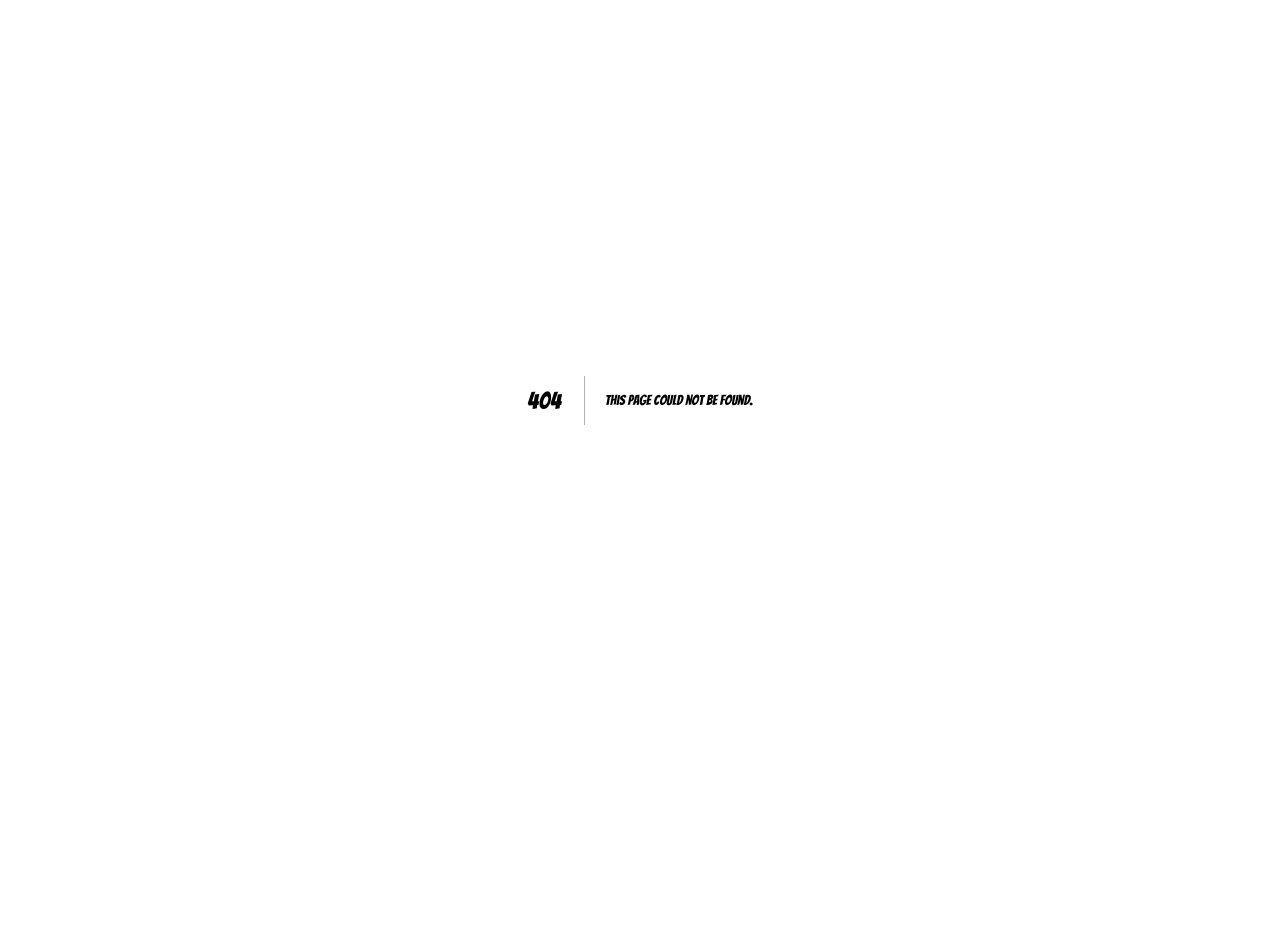
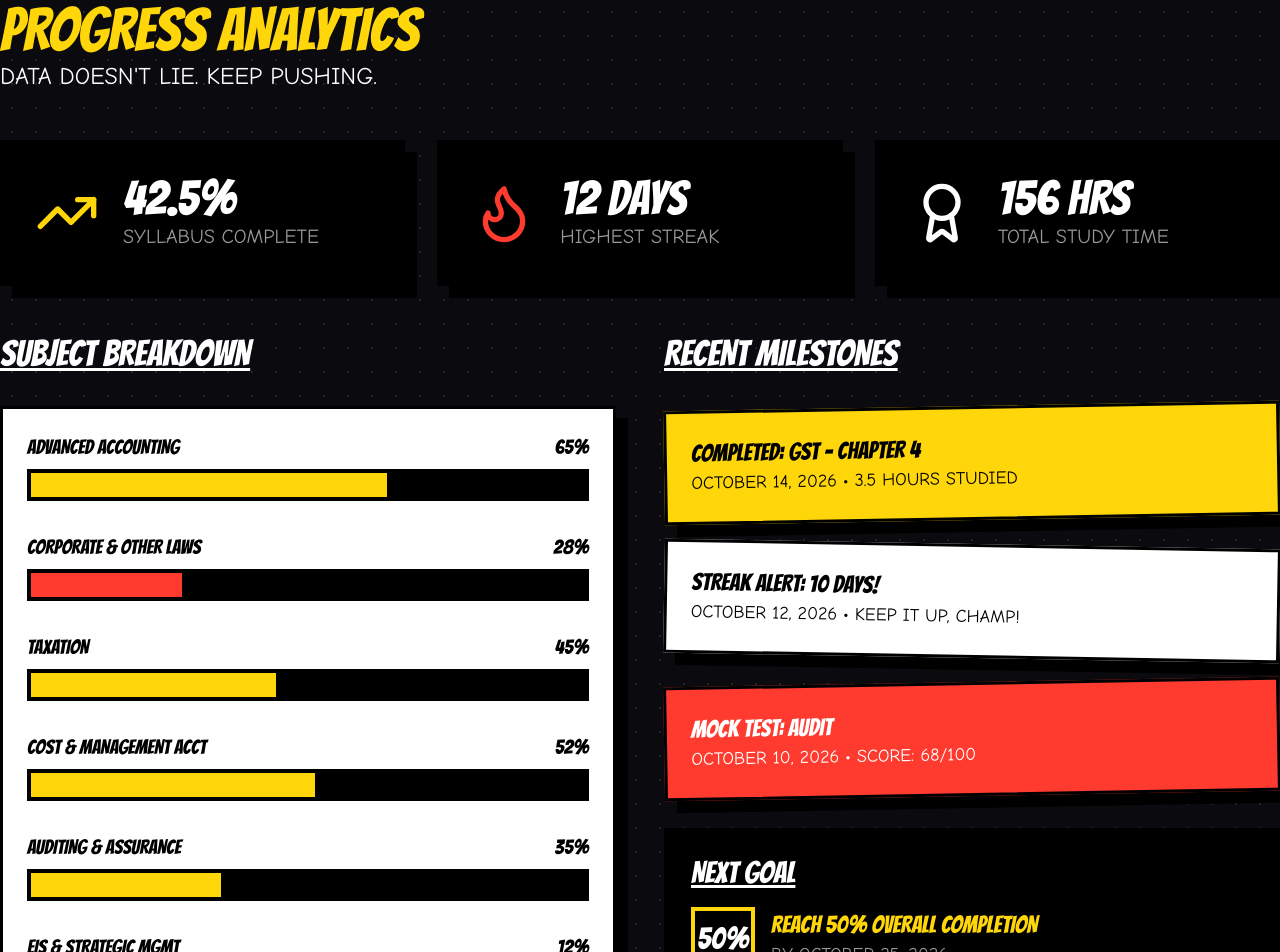
Before and after one commit to VedantJadhav701/ca-orbit, a Next.js app in the folder frontend/: page /progress in a window 1280 px wide. Before the commit this address had no page. Shown: the top 952 px of the page. Before the commit the page ends 800 px from the top, so only its background shows below. Built offline with nearby package versions, Linux system fonts and the light colour scheme.

Commit message:
feat: implement progress tracking with subject-wise analytics and milestone UI

```diff
--- /dev/null
+++ b/frontend/src/app/progress/page.tsx
@@ -0,0 +1,105 @@
+"use client";
+
+import React from "react";
+import { StatsCard } from "@/components/StatsCard";
+import { ProgressBar } from "@/components/ProgressBar";
+import { TrendingUp, Award, Flame, Calendar } from "lucide-react";
+
+export default function ProgressPage() {
+  const subjects = [
+    { name: "ADVANCED ACCOUNTING", progress: 65, color: "primary" },
+    { name: "CORPORATE & OTHER LAWS", progress: 28, color: "secondary" },
+    { name: "TAXATION", progress: 45, color: "primary" },
+    { name: "COST & MANAGEMENT ACCT", progress: 52, color: "primary" },
+    { name: "AUDITING & ASSURANCE", progress: 35, color: "primary" },
+    { name: "EIS & STRATEGIC MGMT", progress: 12, color: "secondary" },
+    { name: "FINANCIAL MANAGEMENT", progress: 58, color: "primary" },
+  ];
+
+  return (
+    <div className="space-y-12">
+      <header className="flex justify-between items-end">
+        <div>
+          <h1 className="text-6xl font-heading text-primary">PROGRESS ANALYTICS</h1>
+          <p className="text-2xl font-body">DATA DOESN'T LIE. KEEP PUSHING.</p>
+        </div>
+      </header>
+
+      {/* High Level Stats */}
+      <div className="grid grid-cols-1 md:grid-cols-3 gap-8">
+        <div className="neo-card bg-black text-white flex items-center space-x-6 p-8 border-primary">
+          <TrendingUp className="w-16 h-16 text-primary" />
+          <div>
+            <div className="text-5xl font-heading">42.5%</div>
+            <div className="text-xl font-body uppercase opacity-60">Syllabus Complete</div>
+          </div>
+        </div>
+        <div className="neo-card bg-black text-white flex items-center space-x-6 p-8 border-secondary">
+          <Flame className="w-16 h-16 text-secondary" />
+          <div>
+            <div className="text-5xl font-heading">12 DAYS</div>
+            <div className="text-xl font-body uppercase opacity-60">Highest Streak</div>
+          </div>
+        </div>
+        <div className="neo-card bg-black text-white flex items-center space-x-6 p-8 border-white">
+          <Award className="w-16 h-16 text-white" />
+          <div>
+            <div className="text-5xl font-heading">156 HRS</div>
+            <div className="text-xl font-body uppercase opacity-60">Total Study Time</div>
+          </div>
+        </div>
+      </div>
+
+      <div className="grid grid-cols-1 lg:grid-cols-2 gap-12">
+        {/* Subject Breakdown */}
+        <div className="space-y-8">
+          <h2 className="text-4xl font-heading underline flex items-center space-x-2">
+            <span>SUBJECT BREAKDOWN</span>
+          </h2>
+          <div className="neo-card bg-white space-y-8">
+            {subjects.map((sub) => (
+              <ProgressBar
+                key={sub.name}
+                label={sub.name}
+                value={sub.progress}
+                color={sub.color as "primary" | "secondary"}
+              />
+            ))}
+          </div>
+        </div>
+
+        {/* History & Goals */}
+        <div className="space-y-8">
+          <h2 className="text-4xl font-heading underline">RECENT MILESTONES</h2>
+          <div className="space-y-6">
+            <div className="neo-card bg-primary transform -rotate-1">
+              <h3 className="text-2xl font-heading">COMPLETED: GST - CHAPTER 4</h3>
+              <p className="text-lg font-body">OCTOBER 14, 2026 • 3.5 HOURS STUDIED</p>
+            </div>
+            <div className="neo-card bg-white rotate-1">
+              <h3 className="text-2xl font-heading">STREAK ALERT: 10 DAYS!</h3>
+              <p className="text-lg font-body">OCTOBER 12, 2026 • KEEP IT UP, CHAMP!</p>
+            </div>
+            <div className="neo-card bg-secondary text-white -rotate-1">
+              <h3 className="text-2xl font-heading">MOCK TEST: AUDIT</h3>
+              <p className="text-lg font-body">OCTOBER 10, 2026 • SCORE: 68/100</p>
+            </div>
+          </div>
+
+          <div className="neo-card bg-black text-white space-y-4">
+            <h2 className="text-3xl font-heading underline">NEXT GOAL</h2>
+            <div className="flex items-center space-x-4">
+              <div className="w-16 h-16 border-4 border-primary flex items-center justify-center text-3xl font-heading">
+                50%
+              </div>
+              <div>
+                <p className="text-2xl font-heading text-primary">REACH 50% OVERALL COMPLETION</p>
+                <p className="text-lg font-body opacity-60">BY OCTOBER 25, 2026</p>
+              </div>
+            </div>
+          </div>
+        </div>
+      </div>
+    </div>
+  );
+}
```
Also changed, not shown: 2 other files (tests, documents, lock files or other folders).
